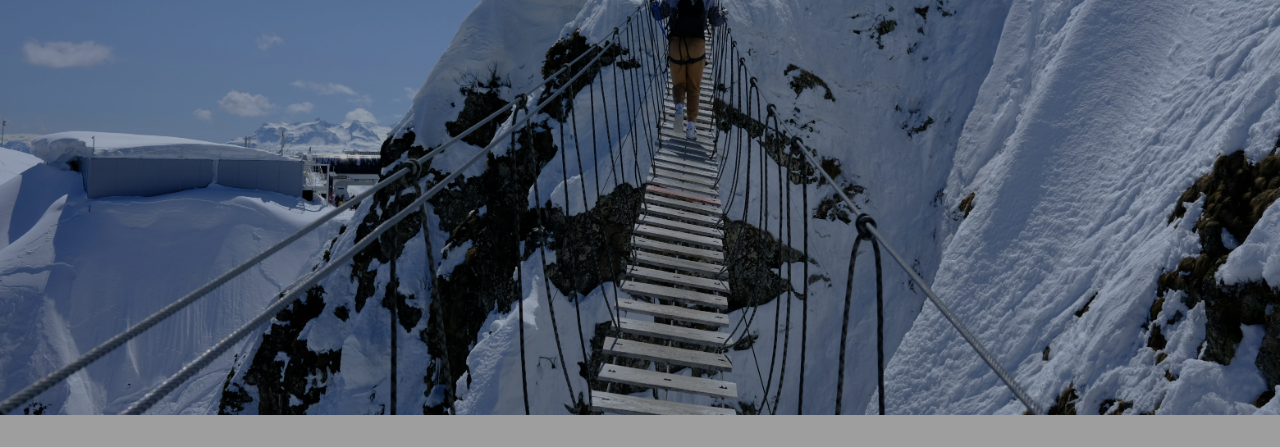
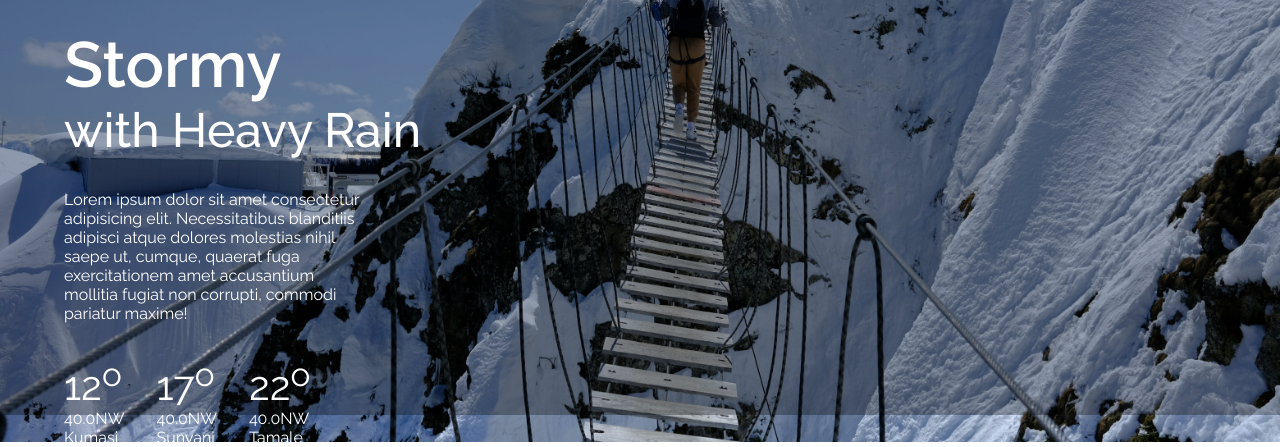
Before and after one commit to albert-bagyo/WIEM, a Flask app: page / in a window 1280 px wide. Shown: the part 385-832 px from the top of the page. Before the commit the page ends 800 px from the top, so only its background shows below. Run offline with Flask 3, Linux system fonts and the light colour scheme.

Commit message:
finish navbar

```diff
--- a/static/styles.css
+++ b/static/styles.css
@@ -19,6 +19,7 @@ body {
     height: 100vh;
     font-family: 'Raleway', sans-serif;
     color: #fff;
+    padding: 0 4em;
 }
 
 .nav--bar {
@@ -26,7 +27,7 @@ body {
     display: flex;
     justify-content: space-between;
     align-items: center;
-    padding: 2em;
+    padding-top: 2em;
 }
 
 .logo {
@@ -41,12 +42,22 @@ body {
     margin-left: 3em;
 }
 
+.time--date .time{
+    font-size: 2rem;
+    font-weight: 700;
+}
+
+.time--date date{
+    word-spacing: 15px;
+}
+
 .aside {
     display: flex;
     justify-content: space-between;
     align-items: center;
     gap: 1em;
 }
+
 .search input {
     width: 300px;
     height: 40px;
@@ -58,3 +69,37 @@ body {
     border-style: none;
     border: 1px solid #09d15c;
 }
+
+/* Content styles */
+.content {
+    margin-top: 5em;
+}
+
+.content h2 {
+    font-size: 4rem;
+    font-weight: 600;
+}
+
+.content h4 {
+    font-size: 3rem;
+    font-weight: 500;
+}
+
+.content .info {
+    width: 300px;
+    margin-top: 2em;
+}
+
+.cities {
+    display: flex;
+    gap: 2em;
+    margin-top: 2em;
+}
+
+.cities .temp {
+    font-size: 2.5rem;
+}
+
+.wind{
+    font-size: 1rem;
+}
--- a/templates/index.html
+++ b/templates/index.html
@@ -36,5 +36,31 @@
             </div>
         </section>
     </nav>
+    <section class="content">
+        <header>
+            <h2>Stormy</h2>
+            <h4>with Heavy Rain</h4>
+        </header>
+        <main class="info">
+            Lorem ipsum dolor sit amet consectetur adipisicing elit. Necessitatibus blanditiis adipisci atque dolores molestias nihil saepe ut, cumque, quaerat fuga exercitationem amet accusantium mollitia fugiat non corrupti, commodi pariatur maxime!
+        </main>
+        <section class="cities">
+            <div class="city city--one">
+                <p class="temp">12<sup>o</sup></p>
+                <p class="wind">40.0NW</p>
+                <p>Kumasi</p>
+            </div>
+            <div class="city city--two">
+                <p class="temp">17<sup>o</sup></p>
+                <p class="wind">40.0NW</p>
+                <p>Sunyani</p>
+            </div>
+            <div class="city city--three">
+                <p class="temp">22<sup>o</sup></p>
+                <p class="wind">40.0NW</p>
+                <p>Tamale</p>
+            </div>
+        </section>
+    </section>
 </body>
 </html>
```
